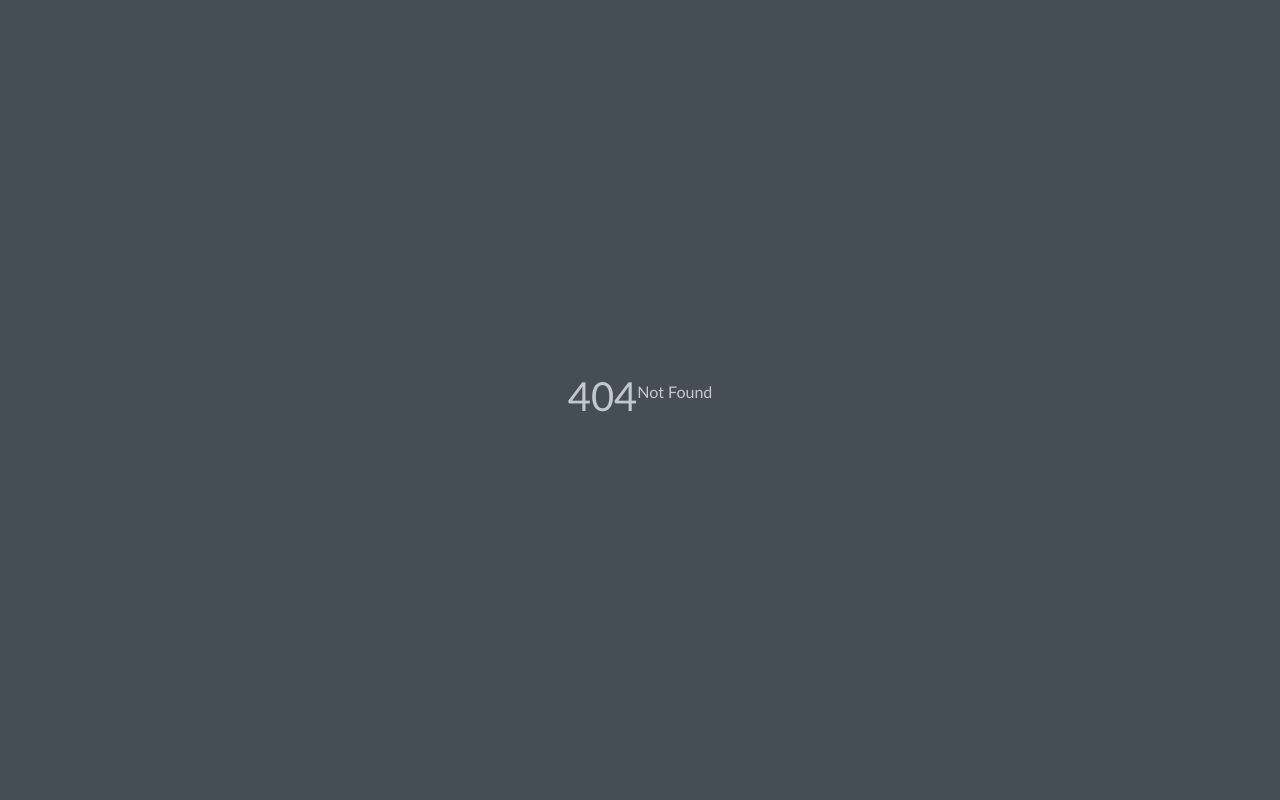
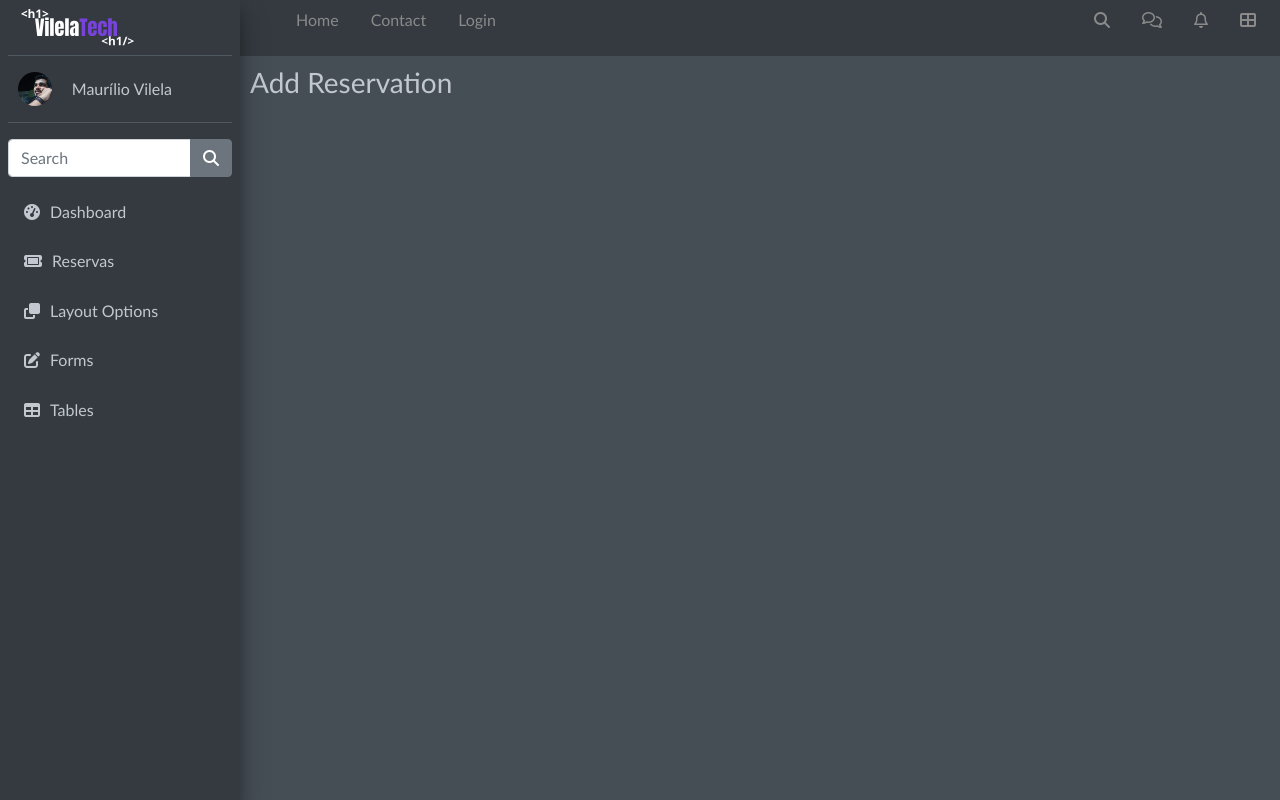
Before and after one commit to maurilio-vilela/adminVT, a SvelteKit app: page /reservation/add in a window 1280 px wide. Before the commit this address had no page. Built offline with nearby package versions, Linux system fonts and the light colour scheme.

Commit message:
CRUD com supabase em desenvolvimento

```diff
--- /dev/null
+++ b/src/routes/reservation/+layout.svelte
@@ -0,0 +1,55 @@
+<script lang="ts">
+	import MainSidebar from "../../components/MainSidebar.svelte";
+    import NavHeader from "../../components/NavHeader.svelte";
+</script>
+<svelte:head>
+	<title>AdminVT - Reservation</title>
+	<meta name="description" content="AdminVT - Dashboard" />
+</svelte:head>
+
+<aside class="main-sidebar">
+    <MainSidebar />
+</aside>
+<section class="content-wrapper">
+    <nav class="nav-header">
+        <NavHeader />
+    </nav>
+    <section class="content">
+        <slot></slot>
+    </section>
+</section>
+
+<style>
+    .main-sidebar{
+        margin: 0;
+        padding: 0 8px;
+        box-sizing: border-box;
+        transition: margin-left .3s ease-in-out,width .3s ease-in-out;
+        width: 250px;
+        height: 100vh;
+        background-color: #343A40;
+        box-shadow: 0 14px 28px rgba(0,0,0,.25),0 10px 10px rgba(0,0,0,.22)!important;
+        z-index: 1;
+    }
+    .content-wrapper{
+        margin: 0;
+        padding: 0;
+        width: 100%;
+        height: 100vh;
+    }
+    .content{
+        display: flex;
+        margin: 0;
+        padding: 10px;
+    }
+    .nav-header{
+        display: flex;
+        justify-content: space-between;
+        align-items: center;
+        width: 100%;
+        height: 56px;
+        padding: 8px;
+        box-sizing: border-box;
+        background-color: #343A40;
+    }
+</style>
--- /dev/null
+++ b/src/routes/reservation/add/+page.svelte
@@ -0,0 +1,8 @@
+<script lang="ts">
+</script>
+
+<h3>Add Reservation</h3>
+
+<style>
+
+</style>
```
Also changed, not shown: src/routes/reservation/+page.svelte (added, +109 -0 lines), src/routes/reservation/edit/+page.svelte (added, +8 -0 lines).
